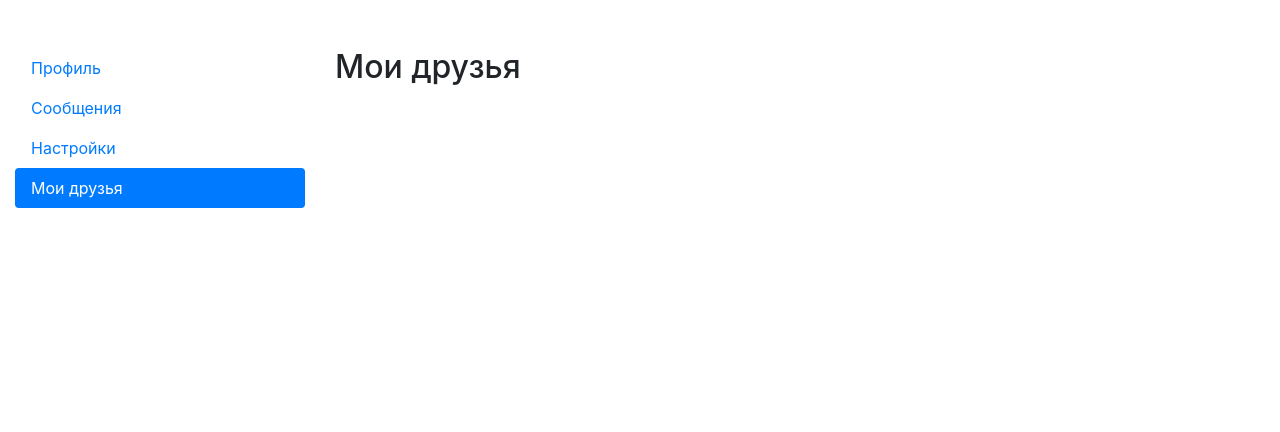
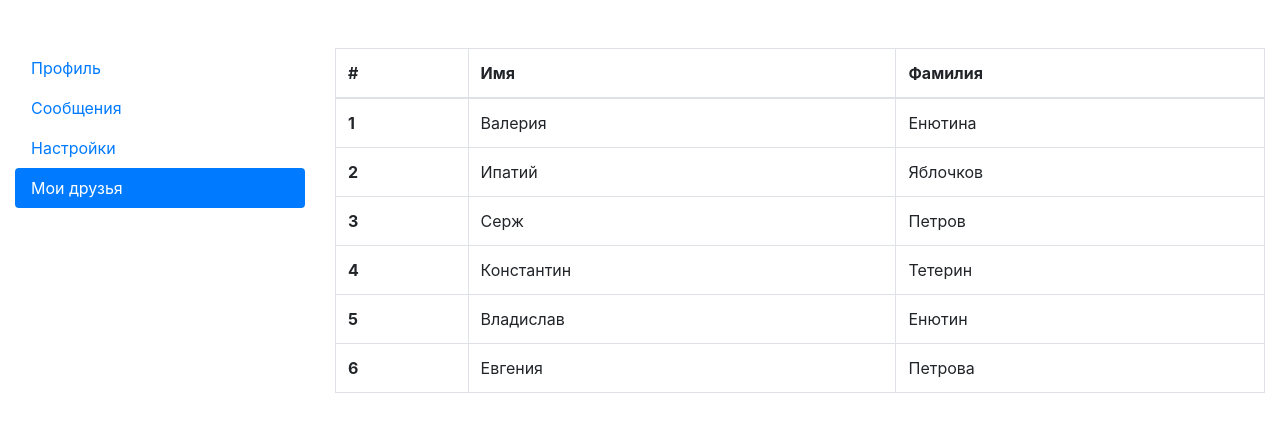
Before and after one commit to mak-ov/react0975, a React (Create React App) app: page /friends in a window 1280 px wide. Shown: the top 432 px of the page. Built offline with nearby package versions, Linux system fonts and the light colour scheme.

Commit message:
Друзья +profile получает юзера

```diff
--- a/public/index.html
+++ b/public/index.html
@@ -16,7 +16,12 @@
     -->
     <link rel="manifest" href="%PUBLIC_URL%/manifest.json" />
 
-    <link rel="stylesheet" href="https://cdn.jsdelivr.net/npm/bootstrap@4.6.1/dist/css/bootstrap.min.css" integrity="sha384-zCbKRCUGaJDkqS1kPbPd7TveP5iyJE0EjAuZQTgFLD2ylzuqKfdKlfG/eSrtxUkn" crossorigin="anonymous">
+    <link
+      rel="stylesheet"
+      href="https://cdn.jsdelivr.net/npm/bootstrap@4.6.1/dist/css/bootstrap.min.css"
+      integrity="sha384-zCbKRCUGaJDkqS1kPbPd7TveP5iyJE0EjAuZQTgFLD2ylzuqKfdKlfG/eSrtxUkn"
+      crossorigin="anonymous"
+    />
     <!--
       Notice the use of %PUBLIC_URL% in the tags above.
       It will be replaced with the URL of the `public` folder during the build.
@@ -42,7 +47,15 @@
       To create a production bundle, use `npm run build` or `yarn build`.
     -->
 
-    <script src="https://cdn.jsdelivr.net/npm/jquery@3.5.1/dist/jquery.slim.min.js" integrity="sha384-DfXdz2htPH0lsSSs5nCTpuj/zy4C+OGpamoFVy38MVBnE+IbbVYUew+OrCXaRkfj" crossorigin="anonymous"></script>
-<script src="https://cdn.jsdelivr.net/npm/bootstrap@4.6.1/dist/js/bootstrap.bundle.min.js" integrity="sha384-fQybjgWLrvvRgtW6bFlB7jaZrFsaBXjsOMm/tB9LTS58ONXgqbR9W8oWht/amnpF" crossorigin="anonymous"></script>
+    <script
+      src="https://cdn.jsdelivr.net/npm/jquery@3.5.1/dist/jquery.slim.min.js"
+      integrity="sha384-DfXdz2htPH0lsSSs5nCTpuj/zy4C+OGpamoFVy38MVBnE+IbbVYUew+OrCXaRkfj"
+      crossorigin="anonymous"
+    ></script>
+    <script
+      src="https://cdn.jsdelivr.net/npm/bootstrap@4.6.1/dist/js/bootstrap.bundle.min.js"
+      integrity="sha384-fQybjgWLrvvRgtW6bFlB7jaZrFsaBXjsOMm/tB9LTS58ONXgqbR9W8oWht/amnpF"
+      crossorigin="anonymous"
+    ></script>
   </body>
 </html>
--- a/src/App.jsx
+++ b/src/App.jsx
@@ -2,22 +2,21 @@
 import { NavLink, Route, Routes } from 'react-router-dom';
 import './App.css';
 import Profile from './components/Profile';
+import Messages from './components/Messages';
+import Settings from './components/Settings';
+import Friends from './components/Friends';
 
 
 
-const Messages = () => {
-  return <h2>Страница с сообщениями</h2>;
-};
 
-const Settings = () => {
-  return <h2>Страница с настройками</h2>;
-};
 
-const Friends = () => {
-  return <h2>Мои друзья</h2>;
-};
 
-function App() {
+
+
+
+
+function App(props) {
+
   return (
     <div className="container-fluid mt-5">
     <div className="row">
@@ -30,10 +29,10 @@ function App() {
 </div></div>
       <div className="col-sm-9">
         <Routes>
-          <Route path="/profile" element={<Profile />} />
+          <Route path="/profile" element={<Profile function={props.function.key_getUser}/>} />
           <Route path="/messages" element={<Messages />} />
           <Route path="/settings" element={<Settings />} />
-          <Route path="/friends" element={<Friends />} />
+          <Route path="/friends" element={<Friends function={props.function.key_getUsers}/>} />
         </Routes>
       </div>
     </div>
--- /dev/null
+++ b/src/components/Friends.jsx
@@ -0,0 +1,35 @@
+const TableRow = (props) => {
+  return (
+    <tr>
+      <th scope="row" >{props.index + 1}</th>
+      <td>{props.name}</td>
+      <td>{props.lastname}</td>
+    </tr>
+  );
+};
+
+
+
+const Friends = (props) => {
+  let users = props.function();
+  let usersCount = (Object.keys(users).length);
+  let userRow = [];
+
+  for(let i=0; i < usersCount; i++) {
+    userRow.push(<TableRow key={i} index={i} name={users[i].name} lastname={users[i].lastname}/>)
+  }
+  return (
+    <table className="table table-bordered">
+      <thead>
+        <tr>
+          <th scope="col">#</th>
+          <th scope="col">Имя</th>
+          <th scope="col">Фамилия</th>
+        </tr>
+      </thead>
+        <tbody>{userRow}</tbody>
+    </table>
+  );
+};
+
+export default Friends;
--- /dev/null
+++ b/src/components/Messages.jsx
@@ -0,0 +1,5 @@
+const Messages = () => {
+  return <h2>Страница с сообщениями</h2>;
+};
+
+export default Messages;
--- a/src/components/Profile.jsx
+++ b/src/components/Profile.jsx
@@ -1,16 +1,18 @@
 import styles from "./Profile.module.css";
 
-const Profile = () => {
+const Profile = (props) => {
+  let user = props.function();
+  // console.log(user);
   return (
     <div className="row">
       <div className="col-sm-3">
-        <img src="https://www.seekpng.com/png/full/356-3562377_personal-user.png" alt="" width={"100%"}/>
+        <img src={user.avatar} alt="" width={"100%"}/>
       </div>
       <div className="col-sm-9">
-        <h1 style={{backgroundColor: "lightblue"}}>Фамилия и Имя</h1>
-        <h2 className={styles.about}>О себе</h2>
-        <p>E-mail: ivan@ya.ru</p>
-        <p>Id: 2</p>
+        <h1 style={{backgroundColor: "lightblue"}}>{user.name} {user.lastname}</h1>
+        <h2 className={styles.about}>{user.about}</h2>
+        <p>E-mail: {user.email}a.ru</p>
+        <p>Id: {user.id}</p>
         <p className={styles.paragraph}>Lorem ipsum dolor sit amet consectetur adipisicing elit. Laudantium animi, officiis repellat saepe perspiciatis dolorum adipisci iure hic sequi aperiam. Iusto, rem recusandae minima facilis quibusdam accusantium quo excepturi vitae.</p>
       </div>
     </div>
--- /dev/null
+++ b/src/components/Settings.jsx
@@ -0,0 +1,5 @@
+const Settings = () => {
+  return <h2>Страница с настройками</h2>;
+};
+
+export default Settings;
--- a/src/index.js
+++ b/src/index.js
@@ -3,14 +3,15 @@ import ReactDOM from 'react-dom/client';
 import './index.css';
 import App from './App';
 import { BrowserRouter } from 'react-router-dom';
+import { getUser, getUsers } from './state';
 //import reportWebVitals from './reportWebVitals';
 
 const root = ReactDOM.createRoot(document.getElementById('root'));
 root.render(
   <BrowserRouter>
-  <React.StrictMode>
-    <App />
-  </React.StrictMode>
+
+    <App function={{key_getUser: getUser, key_getUsers: getUsers}}/>
+
   </BrowserRouter>
 
 );
--- a/src/state.jsx
+++ b/src/state.jsx
@@ -6,3 +6,21 @@ const user = {
   about: "Тут я рассказываю о себе",
   avatar: "https://www.seekpng.com/png/full/356-3562377_personal-user.png",
 };
+
+const users = {
+  0: {name: "Валерия", lastname: "Енютина"},
+  1: {name: "Ипатий", lastname: "Яблочков"},
+  2: {name: "Серж", lastname: "Петров"},
+  3: {name: "Константин", lastname: "Тетерин"},
+  4: {name: "Владислав", lastname: "Енютин"},
+  5: {name: "Евгения", lastname: "Петрова"},
+
+};
+
+export function getUser() {
+  return user;
+}
+
+export function getUsers() {
+  return users;
+}
```
